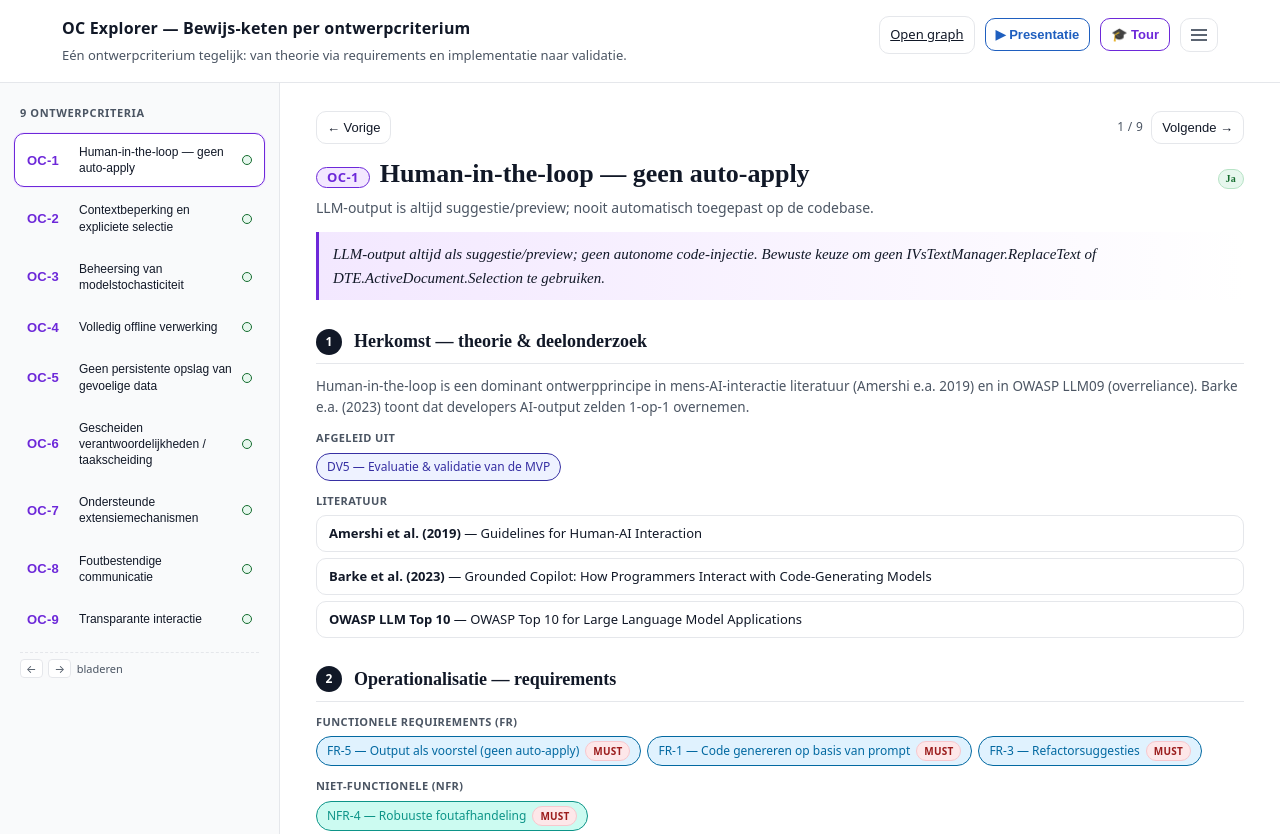
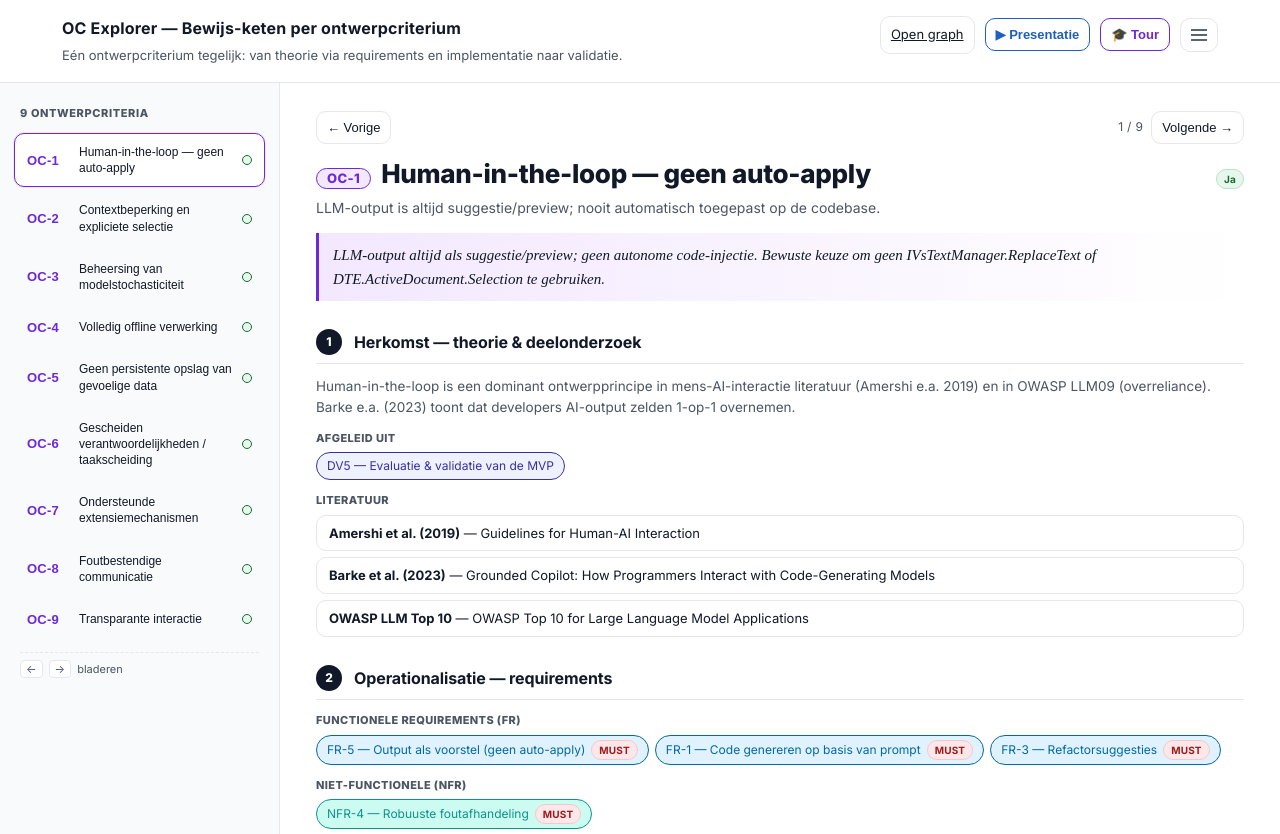
Before and after one commit to AlexVDV116/digitalportfolio, a plain HTML site: page oc/index.html in a window 1280 px wide. Shown: the top 834 px of the page. Drawn offline with Linux system fonts and the light colour scheme.

Commit message:
unify typography: Inter throughout, remove serif from structural elements
- Add @import for Inter (Google Fonts) at top of main.css
- Update --font-sans to lead with "Inter" (screen-optimised, variable weight)
- Simplify --font-serif to system fallbacks only (no longer needed for
  webfont loading since Source Serif Pro/4 are removed from the stack)
- Remove font-family: var(--font-serif) from all structural/heading elements:
    .hero__card .card__heading
    .ocHeader__title
    .ocSection__title
    .storyOverlay__title
    .evalSection__title
    .coverCard__num
- Add letter-spacing: -0.2 to -0.5px on large Inter headings (tighter
  tracking reads better at display sizes)
- Retain --font-serif only for the two intentional italic/quote contexts:
    .glance__question  (central research question, italic emphasis)
    .ocHeader__decision  (italic decision-rationale blockquote)

Result: one typeface (Inter) across the entire portfolio; serif reserved
for two semantically justified quote contexts.

Co-Authored-By: Claude Sonnet 4.6 <noreply@anthropic.com>

```diff
--- a/styles/main.css
+++ b/styles/main.css
@@ -1,3 +1,6 @@
+/* Inter — screen-optimised variable font loaded once for the whole portfolio */
+@import url("https://fonts.googleapis.com/css2?family=Inter:wght@400;500;600;700;800;900&display=swap");
+
 :root {
     --bg: #ffffff;
     --ink: #111827;
@@ -7,11 +10,12 @@
     --accent: #1f5fbf;
     --shadow: 0 10px 30px rgba(0, 0, 0, 0.08);
 
-    /* Academic typography stack — serif for quotes and section titles */
-    --font-sans: ui-sans-serif, system-ui, -apple-system, "Segoe UI", Roboto,
-        Arial, sans-serif;
-    --font-serif: "Source Serif Pro", "Source Serif 4", "Iowan Old Style",
-        "Apple Garamond", Baskerville, "Times New Roman", serif;
+    /* Single sans-serif stack — Inter first, system fonts as fallback */
+    --font-sans: "Inter", ui-sans-serif, system-ui, -apple-system, "Segoe UI",
+        Roboto, Arial, sans-serif;
+    /* Serif used only for two italic/quote contexts (research question, decision rationale) */
+    --font-serif: "Iowan Old Style", "Apple Garamond", Baskerville,
+        "Times New Roman", serif;
 
     /* Entity color tokens — shared by tables, chips, badges and the graph */
     --c-dv: #3730a3;
@@ -210,11 +214,10 @@ body {
 }
 
 .hero__card .card__heading {
-    font-family: var(--font-serif);
     font-size: 20px;
     font-weight: 700;
     margin-bottom: 12px;
-    letter-spacing: 0;
+    letter-spacing: -0.2px;
 }
 
 .hero__card .card__desc {
@@ -1644,10 +1647,10 @@ body.is-presenting .presentSide {
     flex-wrap: wrap;
     align-items: baseline;
     gap: 10px;
-    font-family: var(--font-serif);
-    font-weight: 700;
+    font-weight: 800;
     font-size: 26px;
     line-height: 1.2;
+    letter-spacing: -0.3px;
 }
 .ocHeader__id {
     background: var(--c-oc-fill);
@@ -1714,9 +1717,9 @@ body.is-presenting .presentSide {
 }
 .ocSection__title {
     margin: 0;
-    font-family: var(--font-serif);
     font-weight: 700;
-    font-size: 18px;
+    font-size: 16px;
+    letter-spacing: -0.1px;
     color: var(--ink);
 }
 .ocSection__lede {
@@ -2001,9 +2004,9 @@ body.has-story {
 }
 .storyOverlay__title {
     margin: 4px 0 2px;
-    font-family: var(--font-serif);
     font-weight: 700;
     font-size: 17px;
+    letter-spacing: -0.2px;
     color: #ffffff;
     line-height: 1.3;
 }
@@ -2128,9 +2131,9 @@ body.is-presenting .storyOverlay {
 .evalSection__title {
     font-size: 17px;
     font-weight: 800;
+    letter-spacing: -0.2px;
     margin: 0 0 4px;
     color: var(--ink);
-    font-family: var(--font-serif);
 }
 .evalSection__sub {
     font-size: 13px;
@@ -2188,10 +2191,10 @@ body.is-presenting .storyOverlay {
 .coverCard__num {
     font-size: 28px;
     font-weight: 800;
+    letter-spacing: -0.5px;
     color: var(--accent);
     line-height: 1;
     margin-bottom: 4px;
-    font-family: var(--font-serif);
 }
 .coverCard__label {
     font-size: 12px;
```
